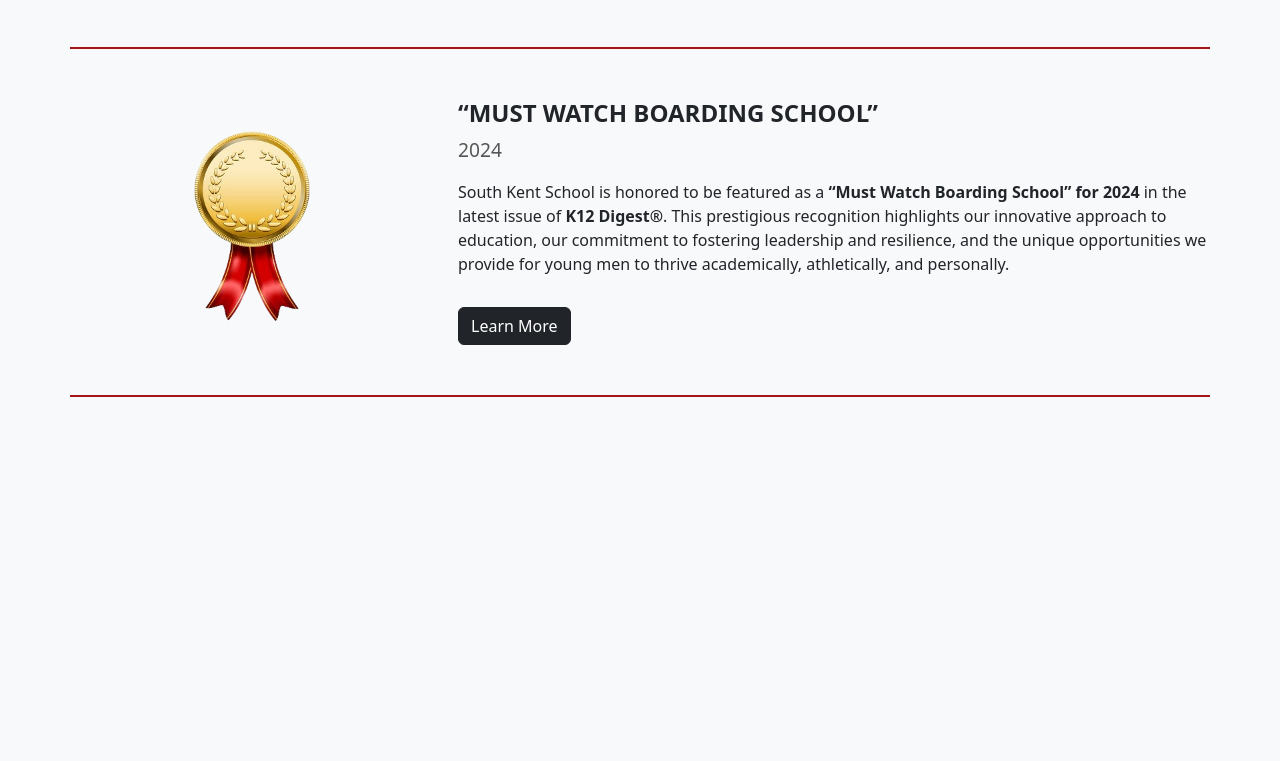
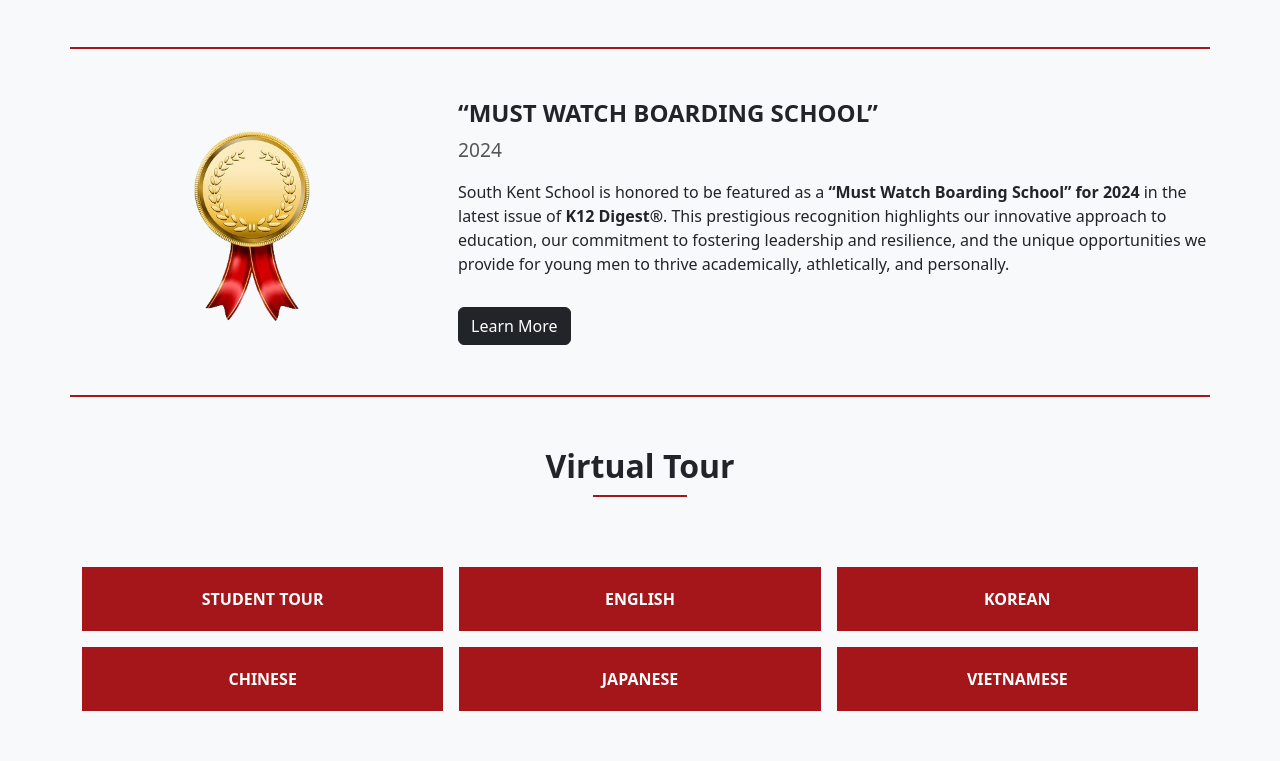
Before and after one commit to sumawork3258/education_suma, a plain HTML site: page index.html in a window 1280 px wide. Shown: the part 1396-2157 px from the top of the page. Before the commit the page ends 1793 px from the top, so only its background shows below. Drawn offline with nearby package versions, Linux system fonts and the light colour scheme.

Commit message:
tour section

```diff
--- a/index.html
+++ b/index.html
@@ -91,6 +91,37 @@
     }
     .btn-dark {
       margin-top: 15px;
+    }
+.virtual-tour {
+      background-color: #f8f9fa;
+      padding: 50px 0;
+      text-align: center;
+    }
+    .virtual-tour h2 {
+      font-weight: bold;
+      margin-bottom: 30px;
+      position: relative;
+      display: inline-block;
+    }
+    .virtual-tour h2::after {
+      content: "";
+      display: block;
+      width: 50%;
+      height: 2px;
+      background-color: #a4161a;
+      margin: 10px auto 0;
+    }
+    .tour-btn {
+      background-color: #a4161a;
+      color: #fff;
+      font-weight: bold;
+      padding: 20px;
+      border: none;
+      width: 100%;
+      transition: 0.3s;
+    }
+    .tour-btn:hover {
+      background-color: #7d1013;
     }
 
 
@@ -256,6 +287,33 @@
   </div>
 </div>
 
+<!-- Virtual Tour Section -->
+<section class="virtual-tour">
+  <div class="container">
+    <h2>Virtual Tour</h2>
+    <div class="row mt-4 g-3">
+      <div class="col-md-4 col-6">
+        <button class="tour-btn">STUDENT TOUR</button>
+      </div>
+      <div class="col-md-4 col-6">
+        <button class="tour-btn">ENGLISH</button>
+      </div>
+      <div class="col-md-4 col-6">
+        <button class="tour-btn">KOREAN</button>
+      </div>
+      <div class="col-md-4 col-6">
+        <button class="tour-btn">CHINESE</button>
+      </div>
+      <div class="col-md-4 col-6">
+        <button class="tour-btn">JAPANESE</button>
+      </div>
+      <div class="col-md-4 col-6">
+        <button class="tour-btn">VIETNAMESE</button>
+      </div>
+    </div>
+  </div>
+</section>
+
 
 
 
```
